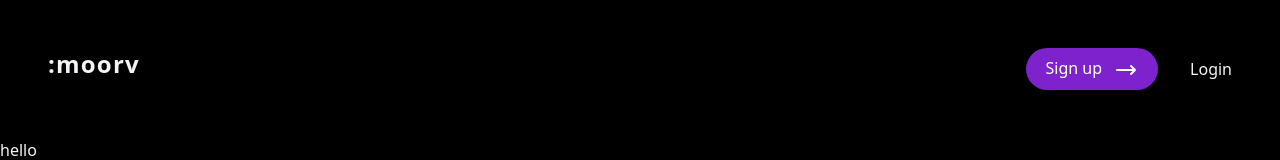
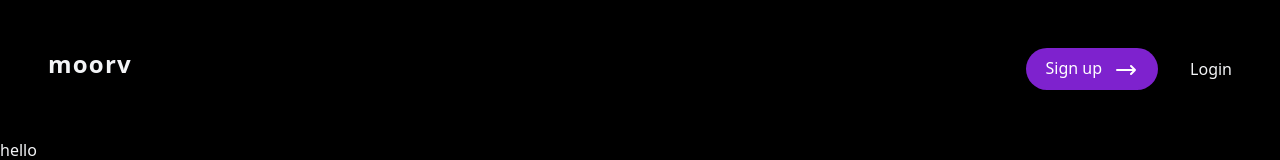
Before and after one commit to koobawuah/moorv_ev-landing, a React (Vite) app: page / in a window 1280 px wide. Shown: the top 160 px of the page. Built offline with nearby package versions, Linux system fonts and the light colour scheme.

Commit message:
Logo change

```diff
--- a/src/App.jsx
+++ b/src/App.jsx
@@ -7,7 +7,7 @@ const Header = () => {
 
     return (
         <div className="flex flex-row justify-between p-12">
-            <div className="text-2xl font-semibold tracking-wider text-gray-100">:moorv</div>
+            <div className="text-2xl font-semibold tracking-wider text-gray-100">moorv</div>
             <div className="flex gap-x-8">
                 <CustomBtn value='Sign up' isSolid={true}/>
                 <Link title="Login" />
```
